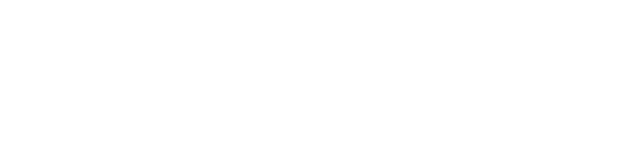
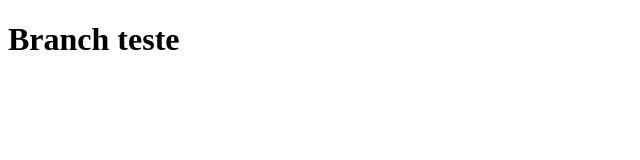
Before and after one commit to MatheusCaposse/projeto-branch, a plain HTML site: page index.html in a window 1280 px wide. Shown: the whole page, without its empty margins (0-640 px from the left). Drawn offline with Linux system fonts and the light colour scheme.

Commit message:
adicionando o h1 branch teste

```diff
--- a/index.html
+++ b/index.html
@@ -1,13 +1,17 @@
 <!DOCTYPE html>
 <html lang="pt-BR">
+
 <head>
     <meta charset="UTF-8">
     <meta name="viewport" content="width=device-width, initial-scale=1.0">
     <title>Exemplo 3</title>
 </head>
+
 <body>
+    <h1>Branch teste</h1>
 
     <!-- Chamando o JavaScript externo-->
     <script src="script.js"></script>
 </body>
+
 </html>
```
